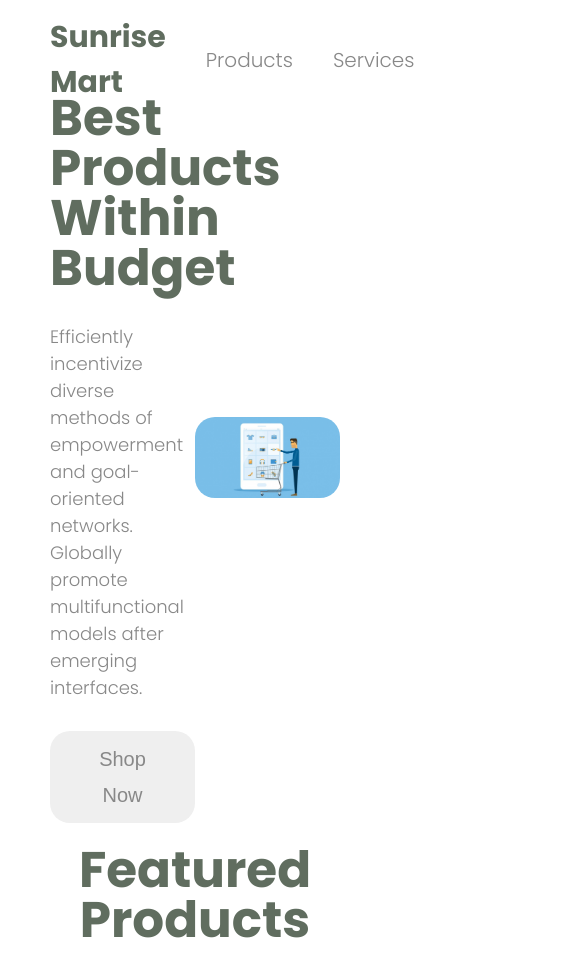
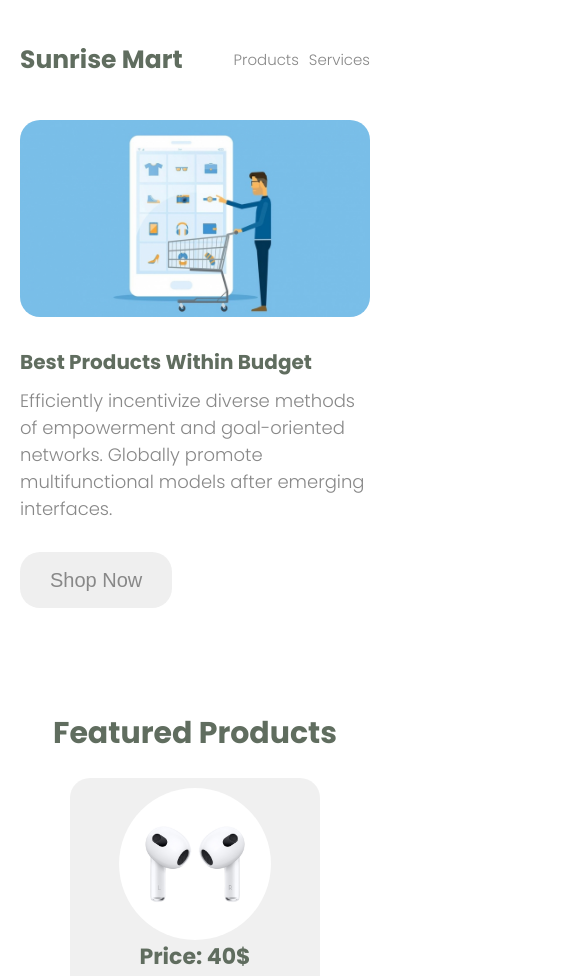
Before and after one commit to Al-Amin931761/sunrise-mart, a plain HTML site: page index.html in a window 390 px wide. Shown: the top 976 px of the page, 585 px wide, since content can reach past the window. Drawn offline with Linux system fonts and the light colour scheme.

Commit message:
Responsive For Mobile Devices

```diff
--- a/css/style.css
+++ b/css/style.css
@@ -205,6 +205,7 @@ header nav ul a li:hover {
     text-transform: capitalize;
 }
 
+/* services */
 .services-section .services {
     display: grid;
     grid-template-columns: repeat(4, 1fr);
@@ -212,6 +213,7 @@ header nav ul a li:hover {
     justify-items: center;
 }
 
+/* service */
 .services-section .service {
     width: 25rem;
     padding: 2rem;
@@ -238,3 +240,74 @@ footer {
     justify-content: center;
     align-items: center;
 }
+
+/*---------- Responsive -----------*/
+
+/* Responsive For Mobile Devices */
+@media (max-width: 576px) {
+
+    header,
+    .hero-section,
+    .products-section,
+    .services-section {
+        padding: 0 2rem;
+    }
+
+    header nav .logo h1 {
+        font-size: 2.5rem;
+    }
+
+    header nav ul a {
+        margin-left: 1rem;
+    }
+
+    header nav ul a li {
+        font-size: 1.5rem;
+    }
+
+    .hero-section {
+        flex-direction: column;
+        height: 100%;
+    }
+
+    .hero-section .hero-content {
+        order: 2;
+        width: 100%;
+    }
+
+    .hero-section .hero-content h1 {
+        font-size: 2rem;
+        margin-bottom: 1rem;
+        line-height: 3rem;
+    }
+
+    .hero-section .hero-image {
+        order: 1;
+        width: 100%;
+        margin-bottom: 3rem;
+    }
+
+    .products-section h1 {
+        font-size: 3rem;
+        margin-top: 10rem;
+        margin-bottom: 2rem;
+    }
+
+    .products-section .products {
+        grid-template-columns: repeat(1, 1fr);
+    }
+
+    .services-section h1 {
+        font-size: 3rem;
+        margin-top: 10rem;
+        margin-bottom: 2rem;
+    }
+
+    .services-section .services {
+        grid-template-columns: repeat(1, 1fr);
+    }
+
+    footer p {
+        font-size: 1.2rem;
+    }
+}
```
